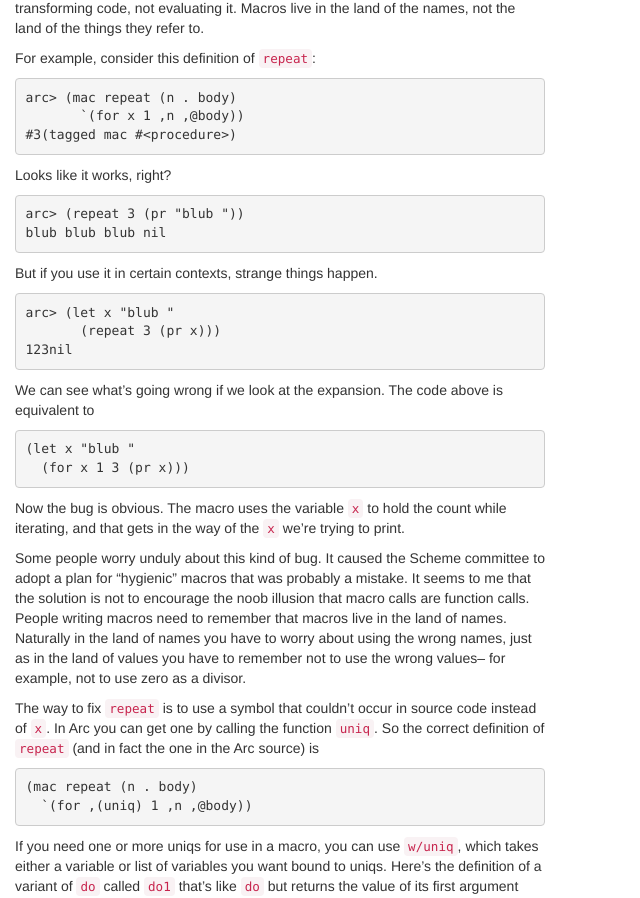
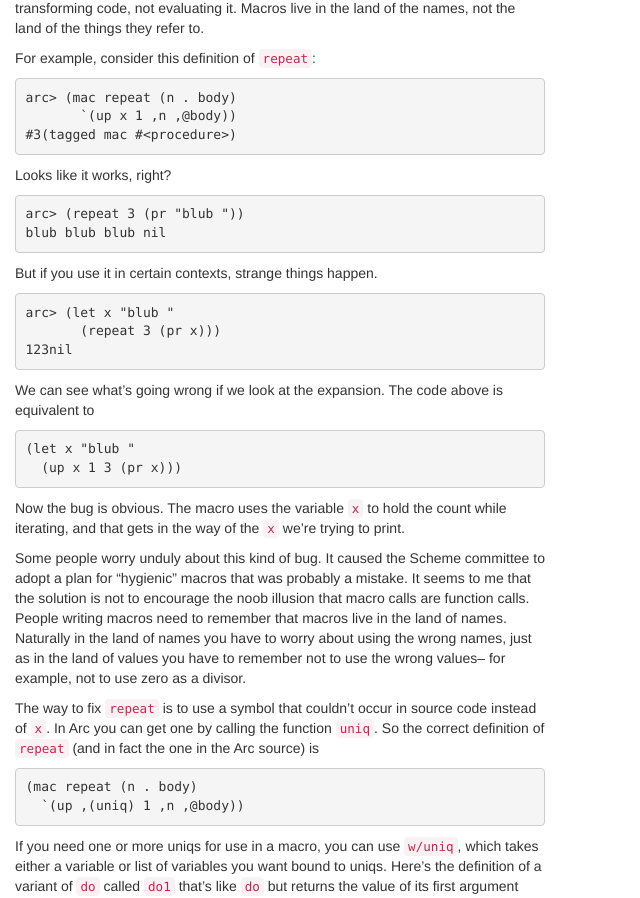
Before and after one commit to arclanguage/arclanguage.github.io, a Jekyll site: the page built from tut-anarki.md, in a window 1280 px wide and 1400 px high, scrolled down 15726 px. Shown: the part 170-1068 px from the top of the window, without its empty margins (0-640 px from the left). Built offline with Jekyll 4.4.1, drawn with Linux system fonts in a browser that asks for light colours.

Commit message:
fix broken macro in Anarki's version of the tutorial

````diff
--- a/tut-anarki.md
+++ b/tut-anarki.md
@@ -1064,7 +1064,7 @@ For example, consider this definition of `repeat`:
 
 ```
 arc> (mac repeat (n . body)
-       `(for x 1 ,n ,@body))
+       `(up x 1 ,n ,@body))
 #3(tagged mac #<procedure>)
 ```
 
@@ -1088,7 +1088,7 @@ code above is equivalent to
 
 ```
 (let x "blub "
-  (for x 1 3 (pr x)))
+  (up x 1 3 (pr x)))
 ```
 
 Now the bug is obvious.  The macro uses the variable `x` to hold the
@@ -1112,7 +1112,7 @@ the one in the Arc source) is
 
 ```
 (mac repeat (n . body)
-  `(for ,(uniq) 1 ,n ,@body))
+  `(up ,(uniq) 1 ,n ,@body))
 ```
 
 If you need one or more uniqs for use in a macro, you can use `w/uniq`,
````
